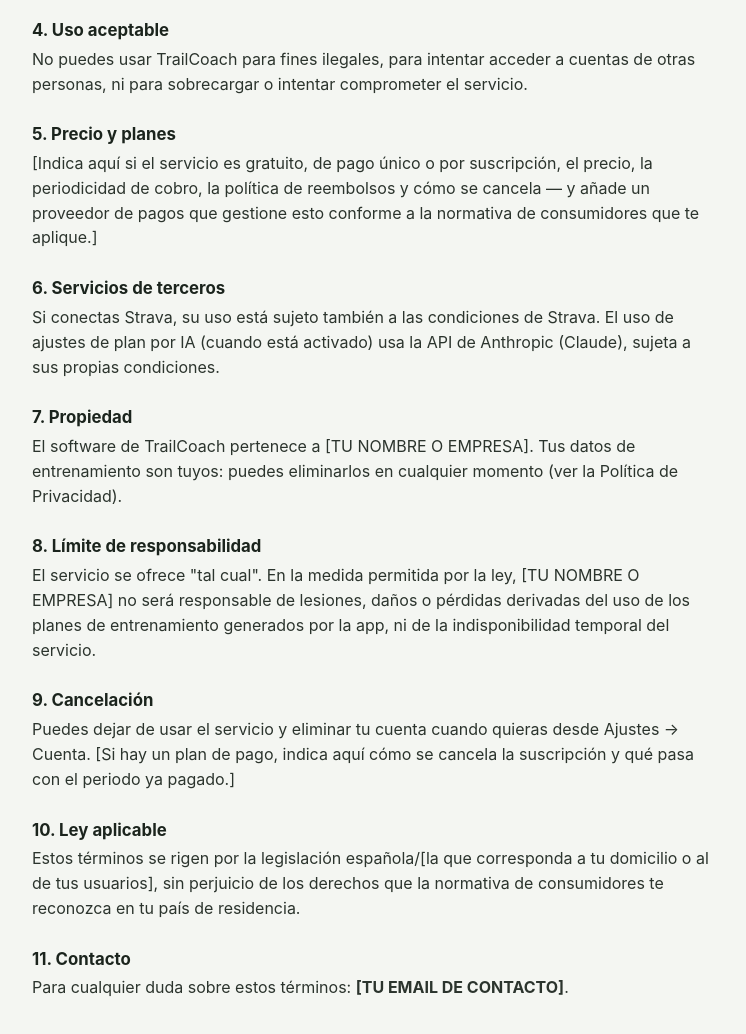
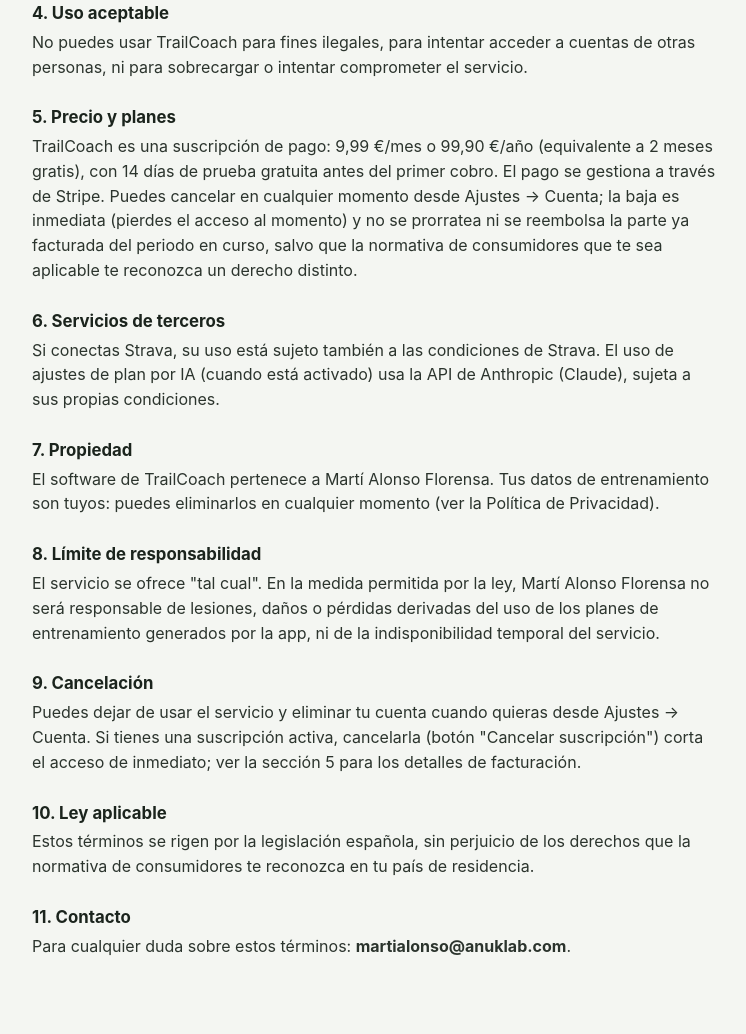
Before and after one commit to anuklab/trailcoach, a website: page public/terms.html in a window 1280 px wide. Shown: the part 718-1752 px from the top of the page, without its empty margins (266-1012 px from the left). Drawn offline with Linux system fonts and the light colour scheme.

Commit message:
Rellenar datos reales en Privacidad y Terminos (placeholders pendientes)

```diff
--- a/public/terms.html
+++ b/public/terms.html
@@ -18,12 +18,11 @@
 <div class="legal">
   <p><a href="/">← Volver a TrailCoach</a></p>
   <h1>Términos de uso</h1>
-  <p class="small muted">Última actualización: rellena esta fecha cuando publiques la app.</p>
+  <p class="small muted">Última actualización: 25 de septiembre de 2026.</p>
 
   <div class="notice small">
-    <strong>Aviso:</strong> esta es una plantilla orientativa generada para dar un punto de partida razonable,
-    no es asesoramiento legal. Antes de operar comercialmente revísala con un abogado y adapta los datos entre
-    corchetes (<code>[...]</code>) a tu caso real.
+    <strong>Aviso:</strong> estos términos se han redactado como punto de partida razonable para el servicio,
+    no son asesoramiento legal. Conviene revisarlos con un abogado antes de escalar el servicio a más usuarios.
   </div>
 
   <h2>1. Qué es TrailCoach</h2>
@@ -48,33 +47,36 @@
   sobrecargar o intentar comprometer el servicio.</p>
 
   <h2>5. Precio y planes</h2>
-  <p>[Indica aquí si el servicio es gratuito, de pago único o por suscripción, el precio, la periodicidad de cobro,
-  la política de reembolsos y cómo se cancela — y añade un proveedor de pagos que gestione esto conforme a la
-  normativa de consumidores que te aplique.]</p>
+  <p>TrailCoach es una suscripción de pago: 9,99 €/mes o 99,90 €/año (equivalente a 2 meses gratis), con 14 días de
+  prueba gratuita antes del primer cobro. El pago se gestiona a través de Stripe. Puedes cancelar en cualquier
+  momento desde Ajustes → Cuenta; la baja es inmediata (pierdes el acceso al momento) y no se prorratea ni se
+  reembolsa la parte ya facturada del periodo en curso, salvo que la normativa de consumidores que te sea aplicable
+  te reconozca un derecho distinto.</p>
 
   <h2>6. Servicios de terceros</h2>
   <p>Si conectas Strava, su uso está sujeto también a las condiciones de Strava. El uso de ajustes de plan por IA
   (cuando está activado) usa la API de Anthropic (Claude), sujeta a sus propias condiciones.</p>
 
   <h2>7. Propiedad</h2>
-  <p>El software de TrailCoach pertenece a [TU NOMBRE O EMPRESA]. Tus datos de entrenamiento son tuyos: puedes
+  <p>El software de TrailCoach pertenece a Martí Alonso Florensa. Tus datos de entrenamiento son tuyos: puedes
   eliminarlos en cualquier momento (ver la Política de Privacidad).</p>
 
   <h2>8. Límite de responsabilidad</h2>
-  <p>El servicio se ofrece "tal cual". En la medida permitida por la ley, [TU NOMBRE O EMPRESA] no será responsable de
+  <p>El servicio se ofrece "tal cual". En la medida permitida por la ley, Martí Alonso Florensa no será responsable de
   lesiones, daños o pérdidas derivadas del uso de los planes de entrenamiento generados por la app, ni de la
   indisponibilidad temporal del servicio.</p>
 
   <h2>9. Cancelación</h2>
-  <p>Puedes dejar de usar el servicio y eliminar tu cuenta cuando quieras desde Ajustes → Cuenta. [Si hay un plan de
-  pago, indica aquí cómo se cancela la suscripción y qué pasa con el periodo ya pagado.]</p>
+  <p>Puedes dejar de usar el servicio y eliminar tu cuenta cuando quieras desde Ajustes → Cuenta. Si tienes una
+  suscripción activa, cancelarla (botón "Cancelar suscripción") corta el acceso de inmediato; ver la sección 5 para
+  los detalles de facturación.</p>
 
   <h2>10. Ley aplicable</h2>
-  <p>Estos términos se rigen por la legislación española/[la que corresponda a tu domicilio o al de tus usuarios], sin
-  perjuicio de los derechos que la normativa de consumidores te reconozca en tu país de residencia.</p>
+  <p>Estos términos se rigen por la legislación española, sin perjuicio de los derechos que la normativa de
+  consumidores te reconozca en tu país de residencia.</p>
 
   <h2>11. Contacto</h2>
-  <p>Para cualquier duda sobre estos términos: <strong>[TU EMAIL DE CONTACTO]</strong>.</p>
+  <p>Para cualquier duda sobre estos términos: <strong>martialonso@anuklab.com</strong>.</p>
 </div>
 </body>
 </html>
```
Also changed, not shown: public/privacy.html (+12 -11 lines).
